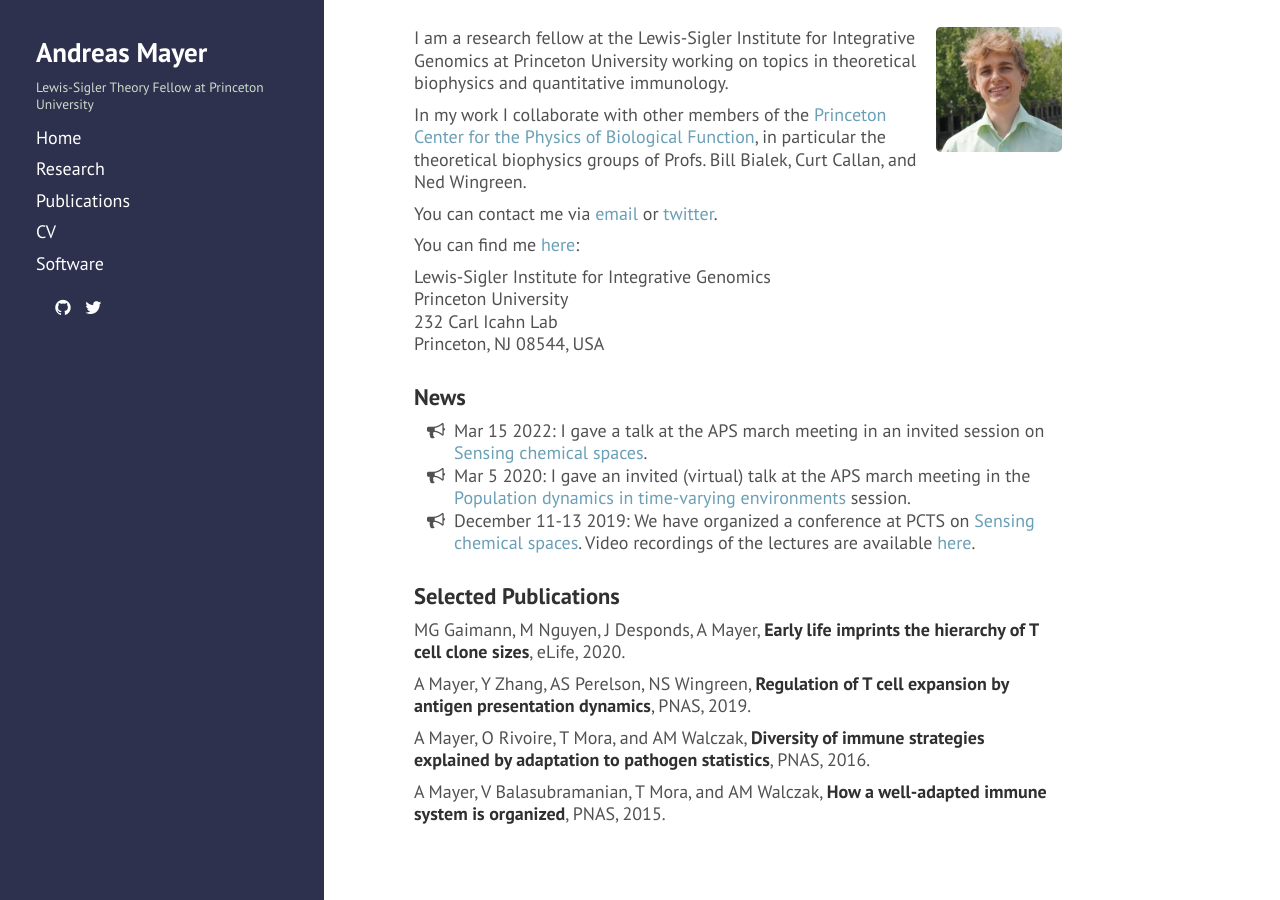
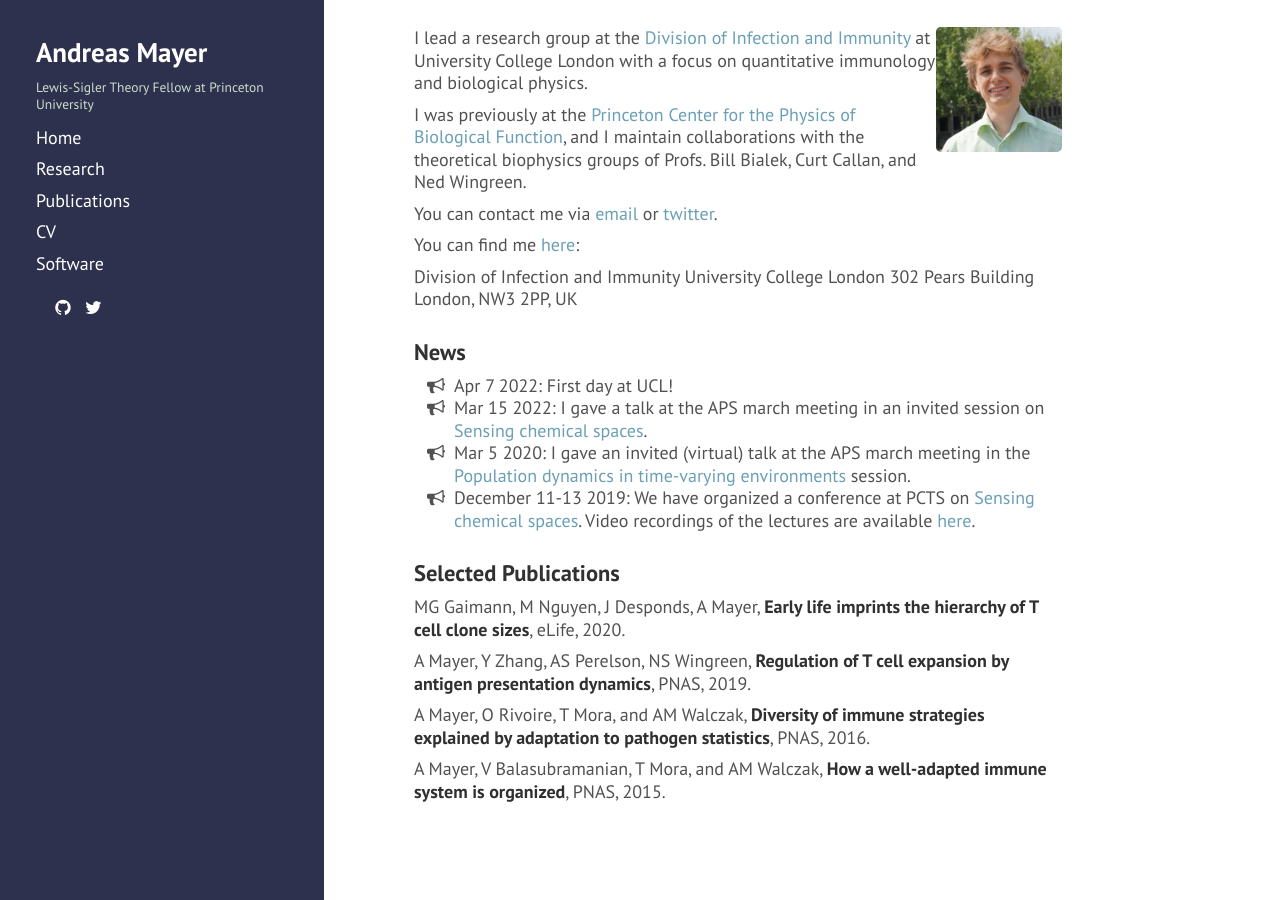
Before and after one commit to andim/andim.github.io, a Jekyll site: the page built from index.md, in a window 1280 px wide. Built offline with Jekyll 4.4.1, drawn with Linux system fonts in a browser that asks for light colours; nearby versions of some CDN libraries; a style sheet for code colours, icons or effects is not loaded.

Commit message:
new address at UCL

```diff
--- a/index.md
+++ b/index.md
@@ -5,21 +5,22 @@ order: 1
 ---
 
 <img style="width:7em" src="images/andreasmayer.jpg" align="right">
-I am a research fellow at the Lewis-Sigler Institute for Integrative Genomics at Princeton University working on topics in theoretical biophysics and quantitative immunology.
+I lead a research group at the [Division of Infection and Immunity](https://www.ucl.ac.uk/infection-immunity/) at University College London with a focus on quantitative immunology and biological physics.
 
-In my work I collaborate with other members of the [Princeton Center for the Physics of Biological Function](https://biophysics.princeton.edu/), in particular the theoretical biophysics groups of Profs. Bill Bialek, Curt Callan, and Ned Wingreen.
+I was previously at the [Princeton Center for the Physics of Biological Function](https://biophysics.princeton.edu/), and I maintain collaborations with the theoretical biophysics groups of Profs. Bill Bialek, Curt Callan, and Ned Wingreen.
 
 You can contact me via [email](mailto:andimscience@gmail.com) or [twitter](http://twitter.com/andimscience).
 
-You can find me [here](https://www.google.com/maps/place/Icahn+Laboratory,+Princeton,+NJ+08540/@40.3443669,-74.655529,17z):
+You can find me [here](https://goo.gl/maps/RsAgTCkQwTSLdBVK7):
 
-Lewis-Sigler Institute for Integrative Genomics
-Princeton University
-232 Carl Icahn Lab
-Princeton, NJ 08544, USA
+Division of Infection and Immunity
+University College London
+302 Pears Building
+London, NW3 2PP, UK
 
 ### News
 
+- Apr 7 2022: First day at UCL!
 - Mar 15 2022: I gave a talk at the APS march meeting in an invited session on [Sensing chemical spaces](https://meetings.aps.org/Meeting/MAR22/Session/F14).
 - Mar 5 2020: I gave an invited (virtual) talk at the APS march meeting in the [Population dynamics in time-varying environments](http://meetings.aps.org/Meeting/MAR20/Session/U27) session.
 - December 11-13 2019: We have organized a conference at PCTS on [Sensing chemical spaces](http://pcts.princeton.edu/programs/past/sensing-chemical-spaces/122). Video recordings of the lectures are available [here](http://www.kaltura.com/tiny/opthb).
```
Also changed, not shown: shortcv.md (+6 -1 lines).
